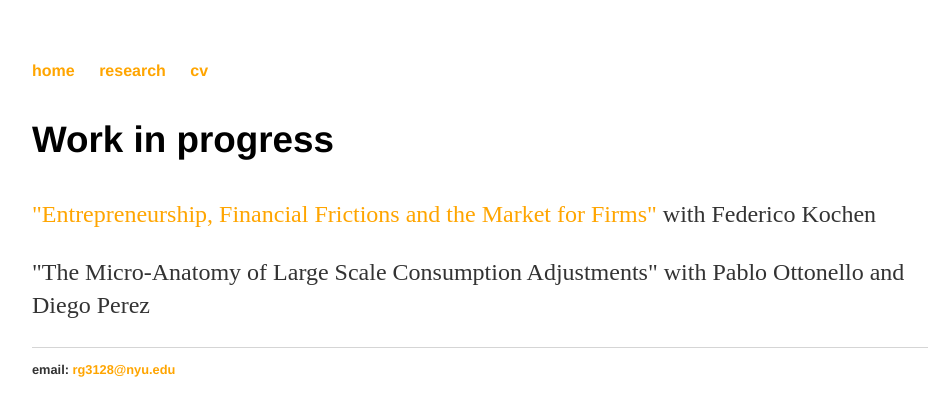
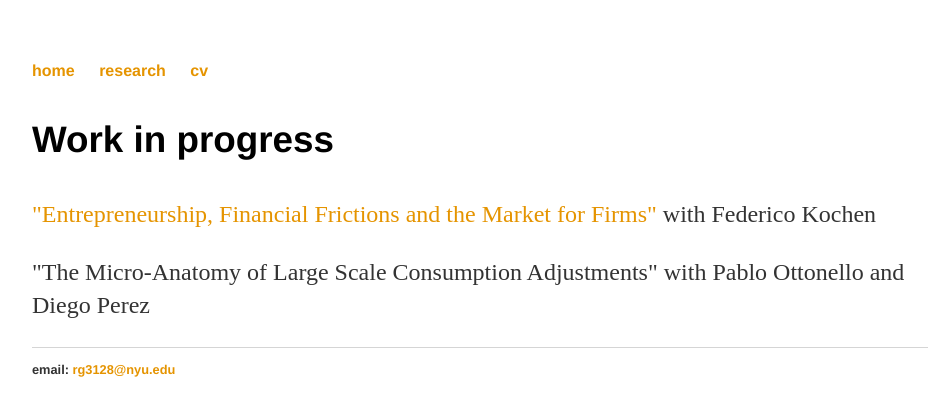
Before and after one commit to rafaguntin/rafaguntin.github.io, a Jekyll site: the page built from research/index.html, in a window 1280 px wide. Shown: the top 416 px of the page, without its empty margins (160-1095 px from the left). Built offline with Jekyll 4.4.1, drawn with Linux system fonts in a browser that asks for light colours.

Commit message:
Update main.css

```diff
--- a/css/main.css
+++ b/css/main.css
@@ -1,6 +1,6 @@
 body { margin: 60px auto; width: 70%; }
 
-a { text-decoration: none; color: #FFA500; }
+a { text-decoration: none; color: #E59400; }
 a:hover { text-decoration: underline; }
 
 p, ul { font-size: 1.5em; line-height: 1.4em; color: #333; }
```
